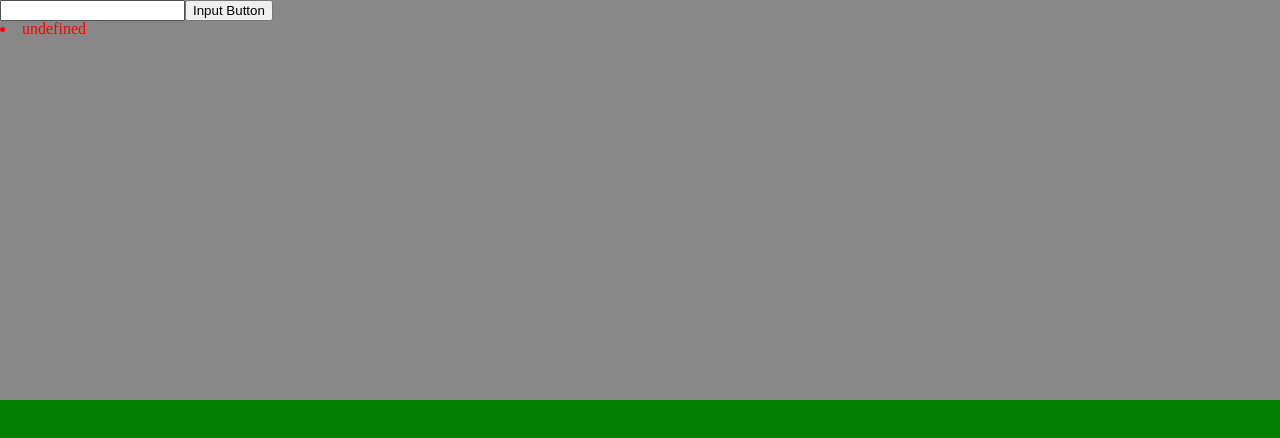
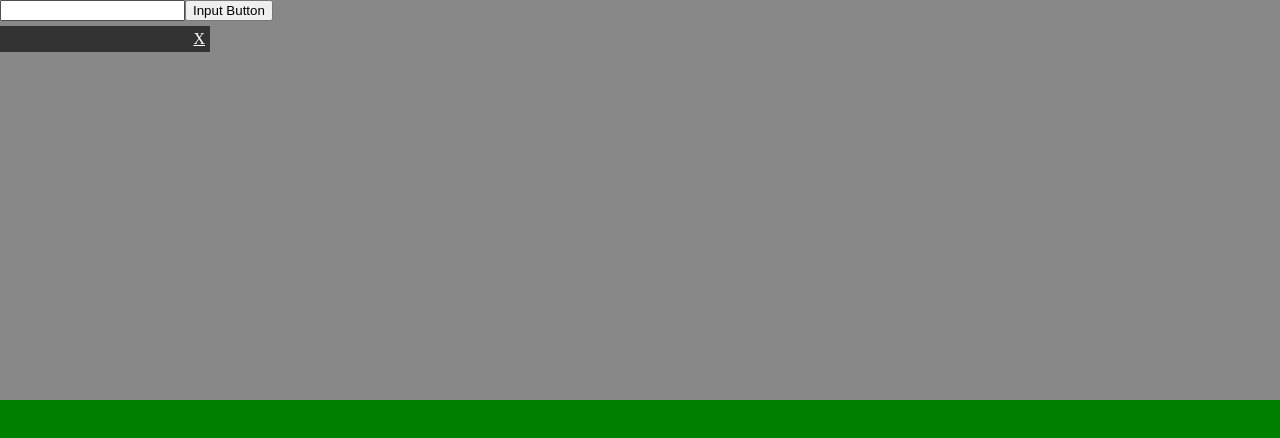
Before and after one commit to justincarb/array-and-objects, a website: page index.html in a window 1280 px wide. Both pictures are taken after a click on the button "Input Button". Drawn offline with Linux system fonts and the light colour scheme.

Commit message:
javascript code is working

```diff
--- a/assets/js/script.js
+++ b/assets/js/script.js
@@ -1,16 +1,32 @@
 var inputBox = document.querySelector('#input-box');
 var textBox = document.querySelector('.text-box');
 var inputButton = document.querySelector('#input-button');
+var arrayBox = document.getElementById('array-box');
 
 var list = [];
-var names = "";
+var names = '';
 
 
 inputButton.onclick = function(){
+  // check of input value is already exists in the array
+  if(list.indexOf(inputBox.value)> -1){
+    alert('This Value is already exists');
+  }else{
+    // push input value into the array.
     list.push(inputBox.value);
-    for(var i = 0; i <list.length; i++){
-     textBox.innerHTML = "<li>" + i.value + "</li>";
+    // reset input box before updated array is loaded
+    arrayBox.innerHTML = '';
 
+    // loop for array items
+    for(var i = 0; i < list.length; i++){
+      arrayBox.innerHTML += '<li>' + list[i] + '<a href="#" class="close-btn">X</a></li></br>';
+      }
     }
+};
 
-};
+
+document.body.addEventListener('click',function(e){
+  if(e.target.className === 'close-btn'){
+    e.target.parentNode.remove();
+  }
+});
--- a/assets/stylesheets/sass/style.min.scss
+++ b/assets/stylesheets/sass/style.min.scss
@@ -61,3 +61,23 @@ min-height: 400px;
 background-color: #888;
     width:100%;
 }
+
+#array-box{
+	list-style-type: none;
+
+	li{
+		float:left;
+		background-color: #333;
+		color:#fff;
+		min-width: 200px;
+		margin-top:5px;
+		padding:5px;
+		clear:both;
+
+		a{
+			float:right;
+			color:#fff;
+
+		}
+	}
+}
--- a/index.html
+++ b/index.html
@@ -9,7 +9,9 @@
    <div class="container">
       <input type="text" id="input-box"><button id= "input-button">Input Button</button>
       <div class="text-box">
+          <ul id="array-box">
 
+          </ul>
       </div>
 
    </div>
```
Also changed, not shown: assets/js/script.min.js (added), assets/stylesheets/css/style.min.css.
